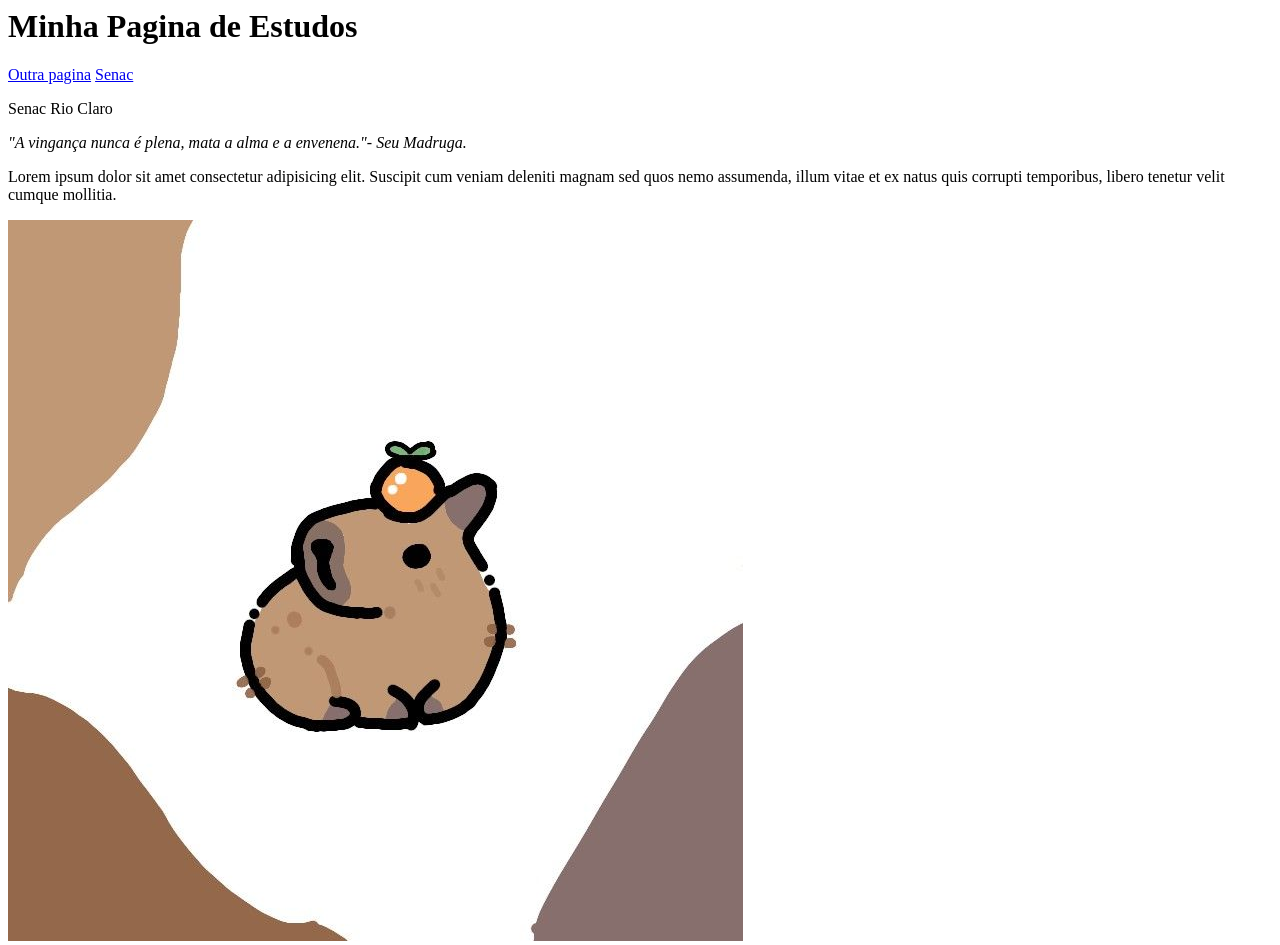
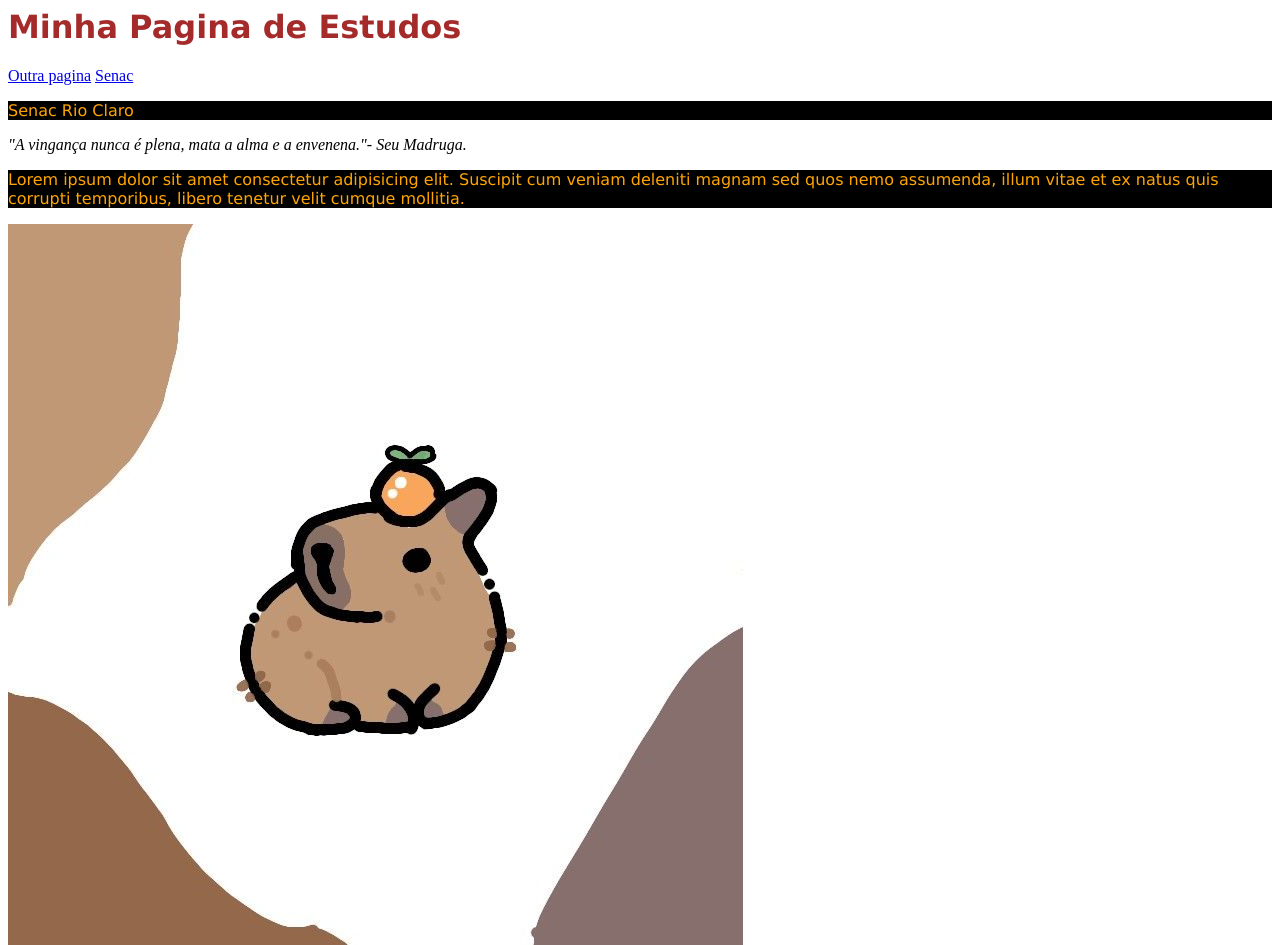
Before and after one commit to brunavittoria/primeirapagina, a plain HTML site: page index.html in a window 1280 px wide. Drawn offline with Linux system fonts and the light colour scheme.

Commit message:
Adicionadas regras de CSS

```diff
--- a/index.html
+++ b/index.html
@@ -1,6 +1,20 @@
 <html>
 <head>
     <title>Minha Pagina</title>
+    <style>
+        p {
+            color:orange;
+            background-color: black;
+            font-family: Verdana, Geneva, Tahoma, sans-serif; }
+
+            h1 {
+                font-family: Verdana, Geneva, Tahoma, sans-serif;
+                color: brown;
+
+            }
+        }
+    </style>
+
 </head>
 <body>
     <h1>Minha Pagina de Estudos</h1>
@@ -10,7 +24,7 @@
    <cite>"A vingança nunca é plena, mata a alma e a envenena."- Seu Madruga.</cite>
    <p>Lorem ipsum dolor sit amet consectetur adipisicing elit. Suscipit cum veniam deleniti magnam sed quos nemo assumenda, illum vitae et ex natus quis corrupti temporibus, libero tenetur velit cumque mollitia.</p>
 
-   <p><img src="Imagens/capivara.jpg" alt=""></p>
+   <img src="Imagens/capivara.jpg" alt="">
 
 
 
```
